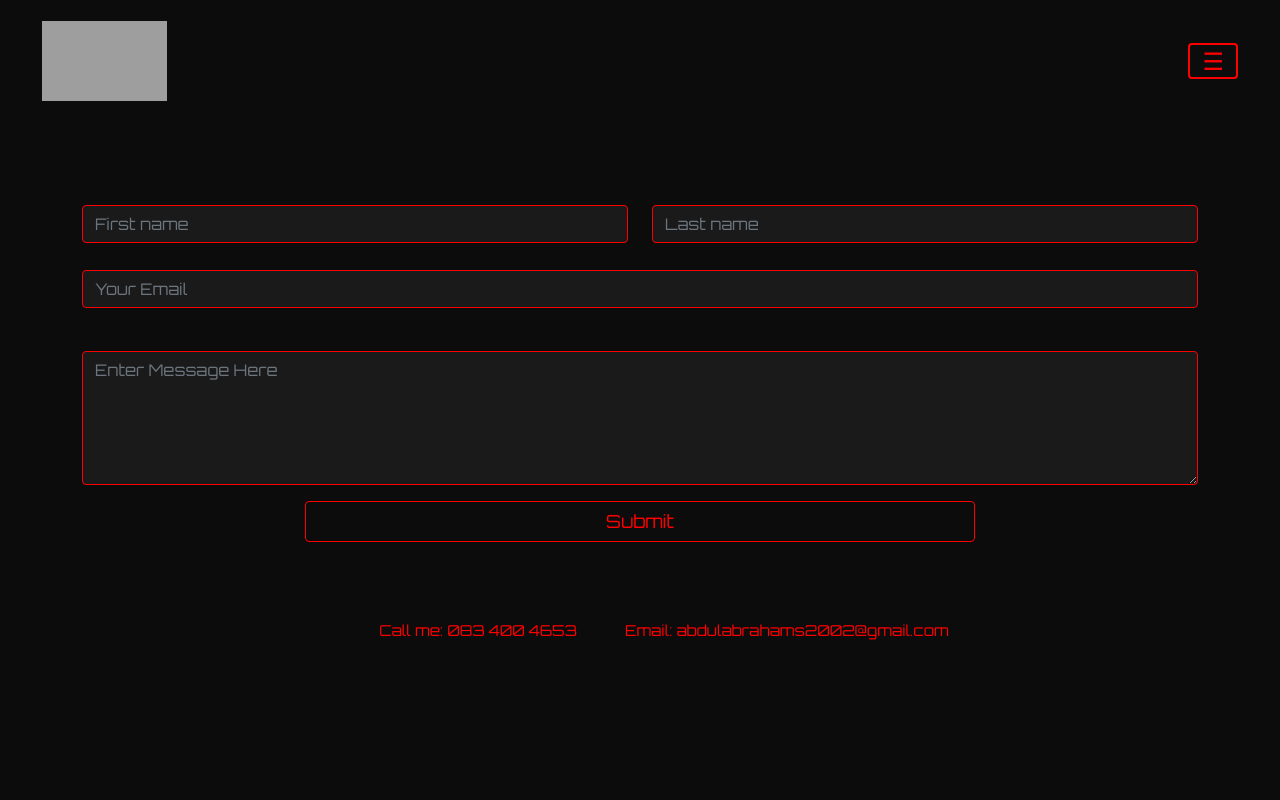
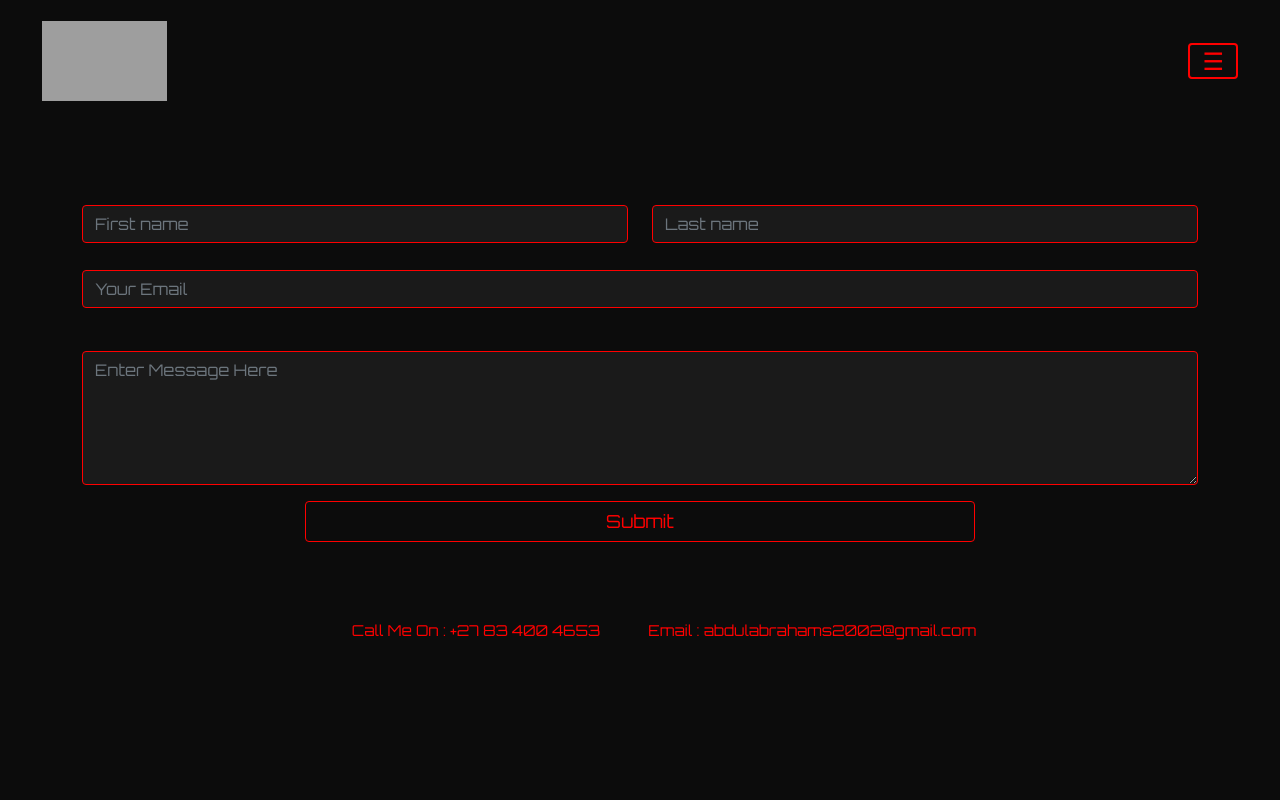
Before and after one commit to AbdulAbrahams/VuePortfolio, a Vue app: page /#/contact in a window 1280 px wide. Shown: the top 800 px of the page. Built offline with nearby package versions, Linux system fonts and the light colour scheme; grey boxes are pictures that could not be loaded; a web font is replaced by a local one.

Commit message:
Update ContactView.vue

```diff
--- a/src/views/ContactView.vue
+++ b/src/views/ContactView.vue
@@ -29,8 +29,8 @@
         </form>
 
         <div class="deats justify-content-center">
-          <text class="mx-5" style="color:red;  font-size: 15px;">Call me: 083 400 4653</text>
-        <text style="color:red; font-size: 15px;">Email: abdulabrahams2002@gmail.com</text>
+          <text class="mx-5" style="color:red;  font-size: 15px;">Call Me On : +27 83 400 4653</text>
+        <text style="color:red; font-size: 15px;">Email : abdulabrahams2002@gmail.com</text>
         </div>
 
     </div>
```
